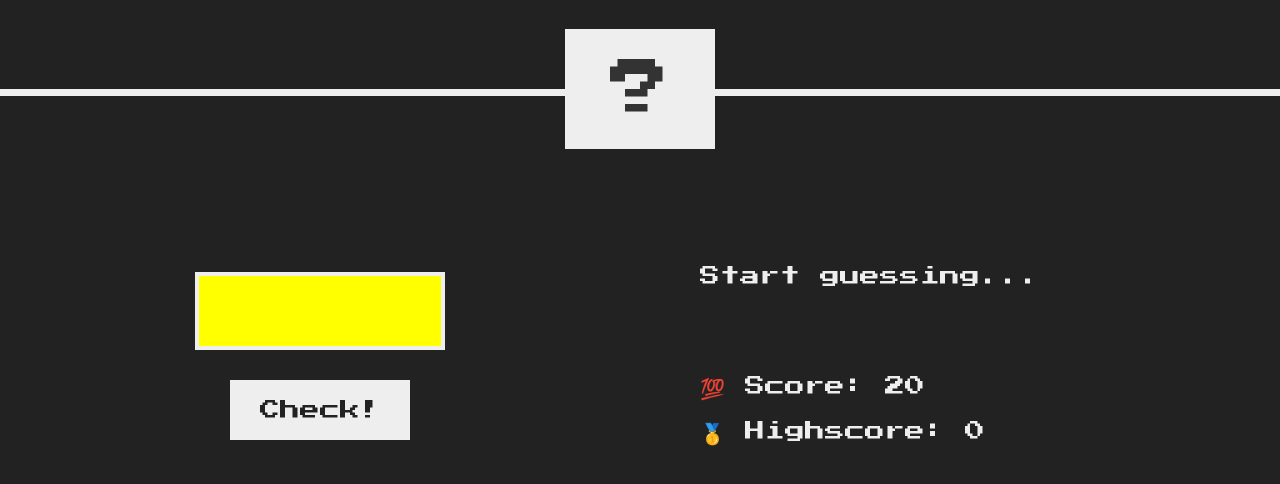
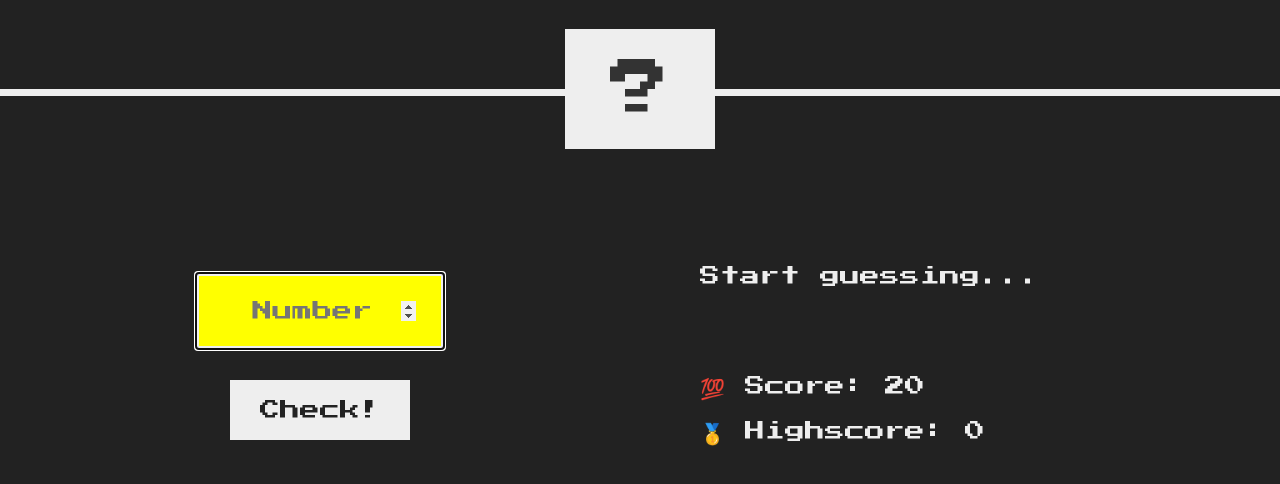
Before and after one commit to MAYENGE/guess, a plain HTML site: page index.html in a window 1280 px wide. Shown: the part 184-668 px from the top of the page. Drawn offline with Linux system fonts and the light colour scheme.

Commit message:
Update index.html

```diff
--- a/index.html
+++ b/index.html
@@ -16,7 +16,7 @@
     </header>
     <main>
       <section class="left">
-        <input type="number"  class="guess" />
+        <input type="number" autofocus placeholder="Number" class="guess" />
         <button class="btn check">Check!</button>
       </section>
       <section class="right">
```
